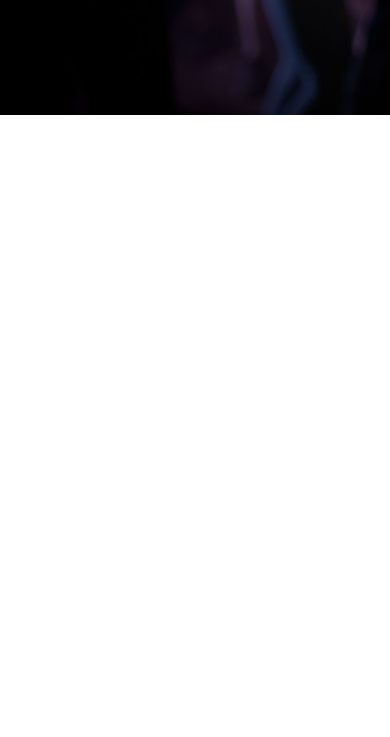
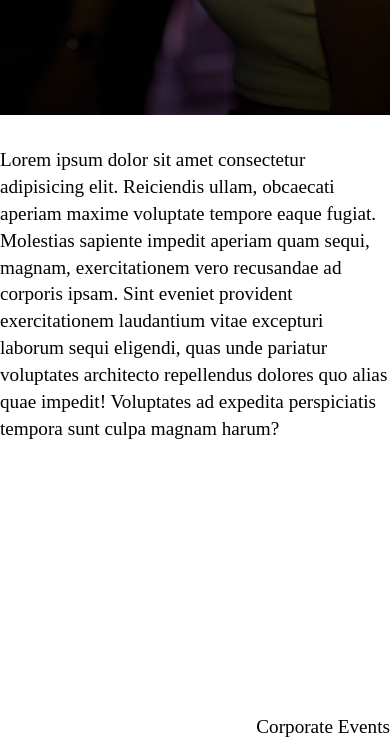
Before and after one commit to corporate-event-planner/DevelopmentWebUI-Andre, a plain HTML site: page idnex.html in a window 390 px wide. Shown: the part 728-1465 px from the top of the page. Before the commit the page ends 844 px from the top, so only its background shows below. Drawn offline with Linux system fonts and the light colour scheme.

Commit message:
another section add with media query

```diff
--- a/idnex.html
+++ b/idnex.html
@@ -41,6 +41,14 @@
             </div>
             <h1>Testing</h1>
         </section>
+        <section class="intro-container">
+        <p>
+         Lorem ipsum dolor sit amet consectetur adipisicing elit. Reiciendis ullam, obcaecati aperiam maxime voluptate tempore eaque fugiat. Molestias sapiente impedit aperiam quam sequi, magnam, exercitationem vero recusandae ad corporis ipsam.
+         Sint eveniet provident exercitationem laudantium vitae excepturi laborum sequi eligendi, quas unde pariatur voluptates architecto repellendus dolores quo alias quae impedit! Voluptates ad expedita perspiciatis tempora sunt culpa magnam harum?
+
+        </p>
+        <h3>Corporate Events</h3>
+        </section>
     </div><!-- End of main-container -->
 </body>
 </html>
--- a/less/nest.less
+++ b/less/nest.less
@@ -4,7 +4,7 @@
     max-width: 1920px;
  header {
     background-image: url(../img/blurred-background-close-up-crowd-1449791.jpg);
-    background-repeat: repeat-x;
+    background-repeat: no-repeat;
     width: @width;
    /*  height: 85px; */
       .nav-section-container {
@@ -69,4 +69,47 @@
        }
     }
   }
+  .intro-container {
+     display: flex;
+     flex-flow: row-reverse;
+     flex-wrap: wrap;
+   margin-top: 32px;
+   width: 100%;
+   p {
+      margin: 0 auto;
+      text-justify: auto;
+      font-size: 1.2rem;
+      line-height: 1.4em;
+      width: 663px;
+   }
+  h3 {
+     justify-content: flex-start;
+     padding-left: 27px;
+     padding-top: 274px;
+     font-size: 1.2rem;
+  }
+}
 }//end of main-container;
+
+//media queries break point
+@media (max-width: 1280px) {
+	.main-container header {
+      width: 100%;
+   }
+}
+//media breakpoint for 800px
+@media (max-width: 800px) {
+   .main-container {
+      width: 100%;
+      header {
+         background-image: url(../img/blurred-background-close-up-crowd-1449791.jpg);
+      }
+      .bgImg {
+         width: 100%;
+         background-image: url(../img/blurred-background-close-up-crowd-1449791.jpg);
+         background-size: cover;
+         background-position: 55% 0;
+      }
+   }
+}
+//media breakpoint for 600px
```
Also changed, not shown: css/index.css, less/main.less (line endings or trailing spaces).
